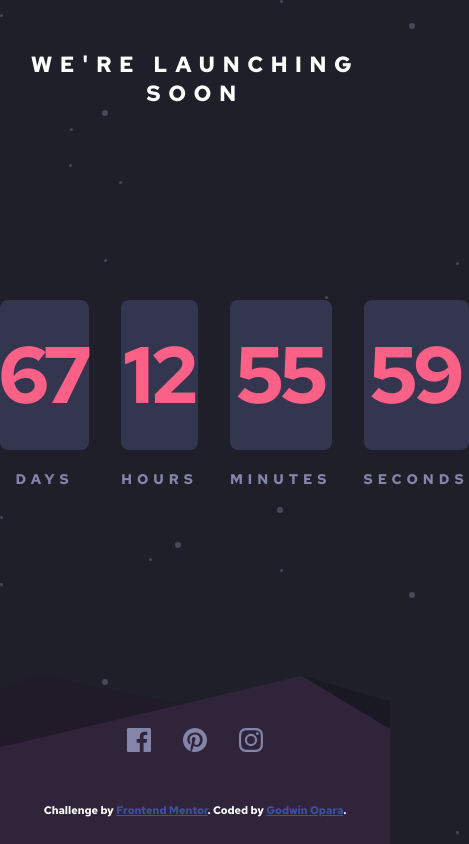
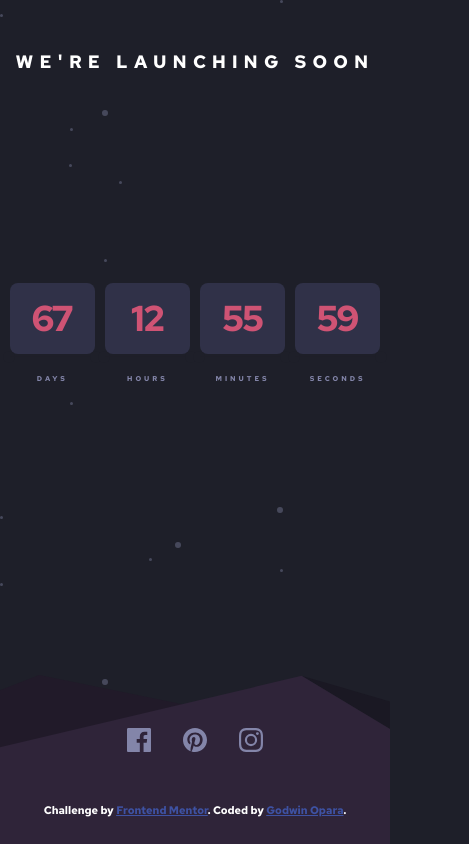
Before and after one commit to godwinopara/launch-count-down, a plain HTML site: page index.html in a window 390 px wide. Shown: the whole page, 469 px wide, since content can reach past the window. Drawn offline with Linux system fonts and the light colour scheme.

Commit message:
finished the mobile layout

```diff
--- a/scss/_global.scss
+++ b/scss/_global.scss
@@ -29,5 +29,6 @@ body {
 
 main {
   width: 100%;
+  width: 95%;
   max-width: 700px;
 }
--- a/scss/_home.scss
+++ b/scss/_home.scss
@@ -1,32 +1,31 @@
 header {
   margin-top: 5rem;
-  display: flex;
-  flex-wrap: wrap;
   text-align: center;
+
   h1 {
-    font-size: 2.2rem;
+    font-size: 1.8rem;
     text-transform: uppercase;
-    letter-spacing: 0.75rem;
-    line-height: 2.9rem;
+    letter-spacing: 0.614rem;
+    line-height: 2.381rem;
   }
 }
 
 .countdown_app {
   display: flex;
-  justify-content: space-between;
+  justify-content: space-around;
 
   .countdown_label {
     width: 100%;
     text-align: center;
+    position: relative;
 
     h2 {
-      font-weight: 700;
-      font-size: 1.4rem;
-      line-height: 1.9rem;
-      color: #8385a9;
-      letter-spacing: 0.5rem;
+      font-size: 0.7rem;
+      line-height: 0.926rem;
+      letter-spacing: 0.296rem;
       padding-top: 2rem;
       text-transform: uppercase;
+      color: #8385a9;
     }
 
     .countdown_label_content {
@@ -34,29 +33,71 @@ header {
     }
 
     .countdown_time {
-      height: 15rem;
       display: flex;
       align-items: center;
       justify-content: center;
       background: $Dark-desaturated-blue;
       border-radius: 0.8rem;
+      min-height: 7rem;
 
       p {
-        font-size: 8rem;
-        letter-spacing: -0.24rem;
+        font-size: 3.6rem;
+        letter-spacing: -0.108rem;
         line-height: 7.1rem;
         color: $Soft-red;
       }
     }
   }
+  .countdown_label:not(:last-child) {
+    margin-right: 1rem;
+  }
 
-  .countdown_label:not(:last-child) {
-    margin-right: 3.2rem;
+  // the circles at the center of the clock
+  .countdown_label_content::before {
+    content: "";
+    position: absolute;
+    top: 37%;
+    height: 1.2rem;
+    width: 1.2rem;
+    background: $Black;
+    border-radius: 100%;
+    left: -7px;
+  }
+
+  .countdown_label_content::after {
+    content: "";
+    position: absolute;
+    height: 1.2rem;
+    width: 1.2rem;
+    border-radius: 100%;
+    background: $Black;
+    right: -7px;
+    top: 37%;
+  }
+
+  // place a line across the numbers
+
+  .countdown_time::after {
+    content: "";
+    position: absolute;
+    inset: 0;
+    height: 40%;
+    width: 100%;
+    background: $Dark-blue;
+    opacity: 0.2;
+  }
+
+  .countdown_time::before {
+    content: "";
+    position: absolute;
+    top: 40%;
+    height: 1px;
+    width: 100%;
+    background: $Black;
+    opacity: 0.7;
   }
 }
-
 // footer
-
 footer {
   background-image: url("/images/pattern-hills.svg");
   background-repeat: no-repeat;
@@ -103,3 +144,44 @@ footer {
     }
   }
 }
+
+// media query
+
+@media screen and (min-width: 768px) {
+  header {
+    display: flex;
+    h1 {
+      font-size: 2.2rem;
+      letter-spacing: 0.75rem;
+      line-height: 2.9rem;
+    }
+  }
+
+  // main countdown timer container
+
+  .countdown_app {
+    justify-content: space-between;
+
+    .countdown_label {
+      h2 {
+        font-size: 1.4rem;
+        line-height: 1.9rem;
+        letter-spacing: 0.5rem;
+      }
+
+      .countdown_time {
+        min-height: 15rem;
+
+        p {
+          font-size: 8rem;
+          letter-spacing: -0.24rem;
+          line-height: 7.1rem;
+        }
+      }
+    }
+
+    .countdown_label:not(:last-child) {
+      margin-right: 3.2rem;
+    }
+  }
+}
```
Also changed, not shown: index.html (+1 -0 lines), css/main.css, 1 other file.
